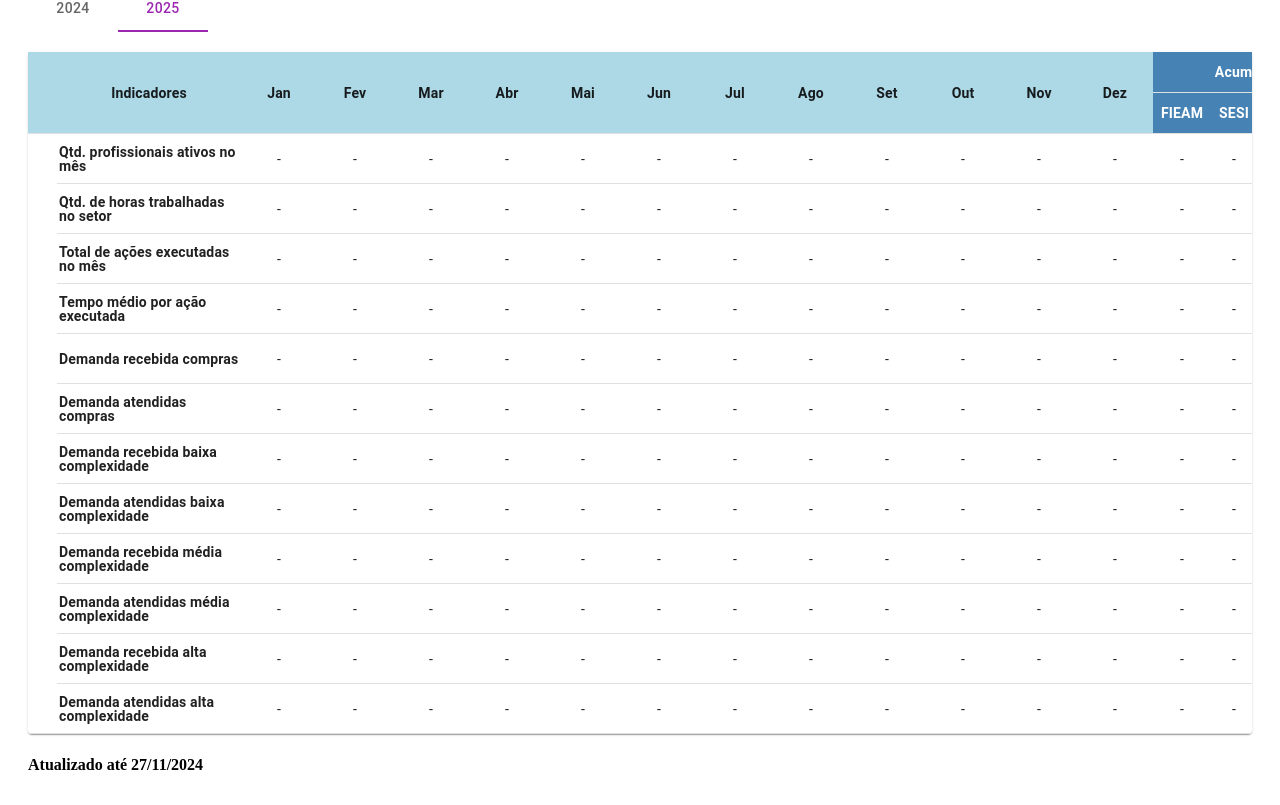
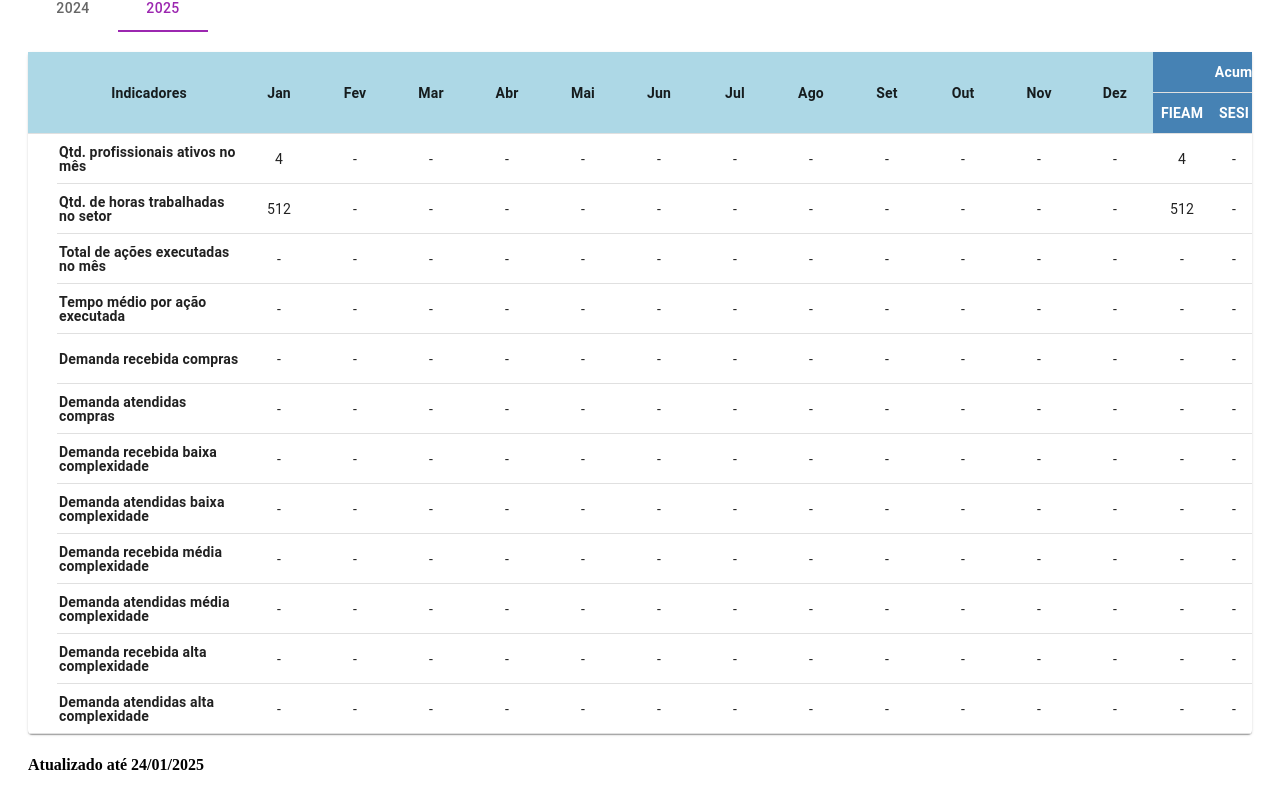
Before and after one commit to Jonathanbfb/organograma, a React (Vite) app: page /setor/Geral in a window 1280 px wide. Shown: the part 2915-3720 px from the top of the page. Built offline with nearby package versions, Linux system fonts and the light colour scheme.

Commit message:
Atualização 24-01

```diff
--- a/src/pages/setores/Administracao.tsx
+++ b/src/pages/setores/Administracao.tsx
@@ -28,71 +28,67 @@ const Administracao: React.FC = () => {
   [
     {
       "indicadores": "Qtd. profissionais ativos no mês",
-      "jan": "-", "fev": "-", "mar": "-", "abr": "-", "mai": "-", "jun": "-", "jul": "-", "ago": "-", "set": "-", "out": "-", "nov": "-",
-      "acumulado": { "fieam": "-", "sesi": "-", "senai": "-", "iel": "-" }
+      "jan": "-", "fev": "-", "mar": "-", "abr": "-", "mai": "-", "jun": "-", "jul": "-", "ago": "-", "set": "-", "out": "-", "nov": 5,"dez": 5,
+      "acumulado": { "fieam": 10, "sesi": "-", "senai": "-", "iel": "-" }
     },
     {
       "indicadores": "Qtd. de horas trabalhadas no setor",
-      "jan": "-", "fev": "-", "mar": "-", "abr": "-", "mai": "-", "jun": "-", "jul": "-", "ago": "-", "set": "-", "out": "-", "nov": "-",
-      "acumulado": { "fieam": "-", "sesi": "-", "senai": "-", "iel": "-" }
+      "jan": "-", "fev": "-", "mar": "-", "abr": "-", "mai": "-", "jun": "-", "jul": "-", "ago": "-", "set": "-", "out": "-", "nov": 760,"dez": 646,
+      "acumulado": { "fieam":1.406, "sesi": "-", "senai": "-", "iel": "-" }
     },
     {
       "indicadores": "Total de ações executadas no mês",
-      "jan": "-", "fev": "-", "mar": "-", "abr": "-", "mai": "-", "jun": "-", "jul": "-", "ago": "-", "set": "-", "out": "-", "nov": "-",
-      "acumulado": { "fieam": "-", "sesi": "-", "senai": "-", "iel": "-" }
+      "jan": "-", "fev": "-", "mar": "-", "abr": "-", "mai": "-", "jun": "-", "jul": "-", "ago": "-", "set": "-", "out": "-", "nov": 230,"dez": 362,
+      "acumulado": { "fieam": 592, "sesi": "-", "senai": "-", "iel": "-" }
     },
 
     {
       "indicadores": "Tempo médio por ação executada",
-      "jan": "-", "fev": "-", "mar": "-", "abr": "-", "mai": "-", "jun": "-", "jul": "-", "ago": "-", "set": "-", "out": "-", "nov": "-",
+      "jan": "-", "fev": "-", "mar": "-", "abr": "-", "mai": "-", "jun": "-", "jul": "-", "ago": "-", "set": "-", "out": "-", "nov": "3h10min","dez": "1h46min",
       "acumulado": { "fieam": "-", "sesi": "-", "senai": "-", "iel": "-" }
     },
 
     {
       "indicadores": "Número de demandas de ajustes de ponto",
-      "jan": "-", "fev": "-", "mar": "-", "abr": "-", "mai": "-", "jun": "-", "jul": "-", "ago": "-", "set": "-", "out": "-", "nov": "20", "dez": "-",
-      "acumulado": { "fieam": "-", "sesi": "-", "senai": "-", "iel": "-" }
+      "jan": "-", "fev": "-", "mar": "-", "abr": "-", "mai": "-", "jun": "-", "jul": "-", "ago": "-", "set": "-", "out": "-", "nov": 20, "dez": 62,
+      "acumulado": { "fieam": 82, "sesi": "-", "senai": "-", "iel": "-" }
     },
     {
       "indicadores": "Apontamentos consolidados (% de conclusão)",
-      "jan": "-", "fev": "-", "mar": "-", "abr": "-", "mai": "-", "jun": "-", "jul": "-", "ago": "-", "set": "-", "out": "-", "nov": "16", "dez": "-",
-      "acumulado": { "fieam": "-", "sesi": "-", "senai": "-", "iel": "-" }
+      "jan": "-", "fev": "-", "mar": "-", "abr": "-", "mai": "-", "jun": "-", "jul": "-", "ago": "-", "set": "-", "out": "-", "nov": 16, "dez": 16,
+      "acumulado": { "fieam": 32, "sesi": "-", "senai": "-", "iel": "-" }
     },
     {
       "indicadores": "Número de medições",
-      "jan": "-", "fev": "-", "mar": "-", "abr": "-", "mai": "-", "jun": "-", "jul": "-", "ago": "-", "set": "-", "out": "-", "nov": "15", "dez": "-",
-      "acumulado": { "fieam": "-", "sesi": "-", "senai": "-", "iel": "-" }
+      "jan": "-", "fev": "-", "mar": "-", "abr": "-", "mai": "-", "jun": "-", "jul": "-", "ago": "-", "set": "-", "out": "-", "nov": 15, "dez": 15,
+      "acumulado": { "fieam": 30, "sesi": "-", "senai": "-", "iel": "-" }
     },
     {
       "indicadores": "Número de conferencia de notas fiscais",
-      "jan": "-", "fev": "-", "mar": "-", "abr": "-", "mai": "-", "jun": "-", "jul": "-", "ago": "-", "set": "-", "out": "-", "nov": "30", "dez": "-",
-      "acumulado": { "fieam": "-", "sesi": "-", "senai": "-", "iel": "-" }
+      "jan": "-", "fev": "-", "mar": "-", "abr": "-", "mai": "-", "jun": "-", "jul": "-", "ago": "-", "set": "-", "out": "-", "nov": 30, "dez": 32,
+      "acumulado": { "fieam": 62, "sesi": "-", "senai": "-", "iel": "-" }
     },
     {
       "indicadores": "Número de cadastros CRM/Genesis",
-      "jan": "-", "fev": "-", "mar": "-", "abr": "-", "mai": "-", "jun": "-", "jul": "-", "ago": "-", "set": "-", "out": "-", "nov": "111", "dez": "-",
+      "jan": 283, "fev": "-", "mar": "-", "abr": "-", "mai": "-", "jun": "-", "jul": "-", "ago": "-", "set": "-", "out": "-", "nov": 111, "dez": 172,
       "acumulado": { "fieam": "-", "sesi": "-", "senai": "-", "iel": "-" }
     },
     {
       "indicadores": "Número de contratos renovados",
       "jan": "-", "fev": "-", "mar": "-", "abr": "-", "mai": "-", "jun": "-", "jul": "-", "ago": "-", "set": "-", "out": "-", "nov": "12", "dez": "-",
-      "acumulado": { "fieam": "-", "sesi": "-", "senai": "-", "iel": "-" }
+      "acumulado": { "fieam": 12, "sesi": "-", "senai": "-", "iel": "-" }
     },
     {
       "indicadores": "Número de adesões",
-      "jan": "-", "fev": "-", "mar": "-", "abr": "-", "mai": "-", "jun": "-", "jul": "-", "ago": "-", "set": "-", "out": "-", "nov": "14", "dez": "-",
-      "acumulado": { "fieam": "-", "sesi": "-", "senai": "-", "iel": "-" }
-    }
-  ]
-
-
-
+      "jan": "-", "fev": "-", "mar": "-", "abr": "-", "mai": "-", "jun": "-", "jul": "-", "ago": "-", "set": "-", "out": "-", "nov": 26, "dez": 65,
+      "acumulado": { "fieam": "-", "sesi": 65, "senai": 3, "iel": 23 }
+    }]
   const data2025 = [
 
     {
       "indicadores": "Qtd. profissionais ativos no mês",
-      "jan": "-", "fev": "-", "mar": "-", "abr": "-", "mai": "-", "jun": "-", "jul": "-", "ago": "-", "set": "-", "out": "-", "nov": "-",
-      "acumulado": { "fieam": "-", "sesi": "-", "senai": "-", "iel": "-" }
+      "jan": 4, "fev": "-", "mar": "-", "abr": "-", "mai": "-", "jun": "-", "jul": "-", "ago": "-", "set": "-", "out": "-", "nov": "-",
+      "acumulado": { "fieam": 4, "sesi": "-", "senai": "-", "iel": "-" }
     },
     {
       "indicadores": "Qtd. de horas trabalhadas no setor",
--- a/src/pages/setores/Design.tsx
+++ b/src/pages/setores/Design.tsx
@@ -23,81 +23,76 @@ const Design: React.FC = () => {
   const data2024 = [
     {
       "indicadores": "Qtd. profissionais ativos no mês",
-      "jan": "-", "fev": "-", "mar": "-", "abr": "-", "mai": "-", "jun": "-", "jul": "-", "ago": "-", "set": "-", "out": "-", "nov": "-",
+      "jan": "-", "fev": "-", "mar": "-", "abr": "-", "mai": "-", "jun": "-", "jul": "-", "ago": "-", "set": "-", "out": "-", "nov": 4,"dez":4,
+      "acumulado": { "fieam": 8, "sesi": "-", "senai": "-", "iel": "-" }
+    },
+    {
+      "indicadores": "Qtd. de horas trabalhadas no setor",
+      "jan": "-", "fev": "-", "mar": "-", "abr": "-", "mai": "-", "jun": "-", "jul": "-", "ago": "-", "set": "-", "out": "-", "nov": 640,"dez":544,
+      "acumulado": { "fieam": 1.184, "sesi": "-", "senai": "-", "iel": "-" }
+    },
+    {
+      "indicadores": "Total de ações executadas no mês",
+      "jan": "-", "fev": "-", "mar": "-", "abr": "-", "mai": "-", "jun": "-", "jul": "-", "ago": "-", "set": "-", "out": "-", "nov": 1203,"dez":331,
+      "acumulado": { "fieam": 1035, "sesi": 266, "senai": 169, "iel": 64  }
+    },
+    {
+      "indicadores": "Tempo médio por ação executada",
+      "jan": "-", "fev": "-", "mar": "-", "abr": "-", "mai": "-", "jun": "-", "jul": "-", "ago": "-", "set": "-", "out": "-", "nov": "30min","dez": "1h30min",
       "acumulado": { "fieam": "-", "sesi": "-", "senai": "-", "iel": "-" }
     },
     {
-      "indicadores": "Qtd. de horas trabalhadas no setor",
-      "jan": "-", "fev": "-", "mar": "-", "abr": "-", "mai": "-", "jun": "-", "jul": "-", "ago": "-", "set": "-", "out": "-", "nov": "-",
-      "acumulado": { "fieam": "-", "sesi": "-", "senai": "-", "iel": "-" }
-    },
-    {
-      "indicadores": "Total de ações executadas no mês",
-      "jan": "-", "fev": "-", "mar": "-", "abr": "-", "mai": "-", "jun": "-", "jul": "-", "ago": "-", "set": "-", "out": "-", "nov": "-",
-      "acumulado": { "fieam": "-", "sesi": "-", "senai": "-", "iel": "-" }
-    },
-
-    {
-      "indicadores": "Tempo médio por ação executada",
-      "jan": "-", "fev": "-", "mar": "-", "abr": "-", "mai": "-", "jun": "-", "jul": "-", "ago": "-", "set": "-", "out": "-", "nov": "-",
-      "acumulado": { "fieam": "-", "sesi": "-", "senai": "-", "iel": "-" }
-    },
-
-    {
       "indicadores": "Demanda recebida compras",
-      "jan": "-", "fev": "-", "mar": "-", "abr": "-", "mai": "-", "jun": "-", "jul": "-", "ago": "-", "set": "-", "out": "-", "nov": "-",
-      "acumulado": { "fieam": "-", "sesi": "-", "senai": "-", "iel": "-" }
+      "jan": "-", "fev": "-", "mar": "-", "abr": "-", "mai": "-", "jun": "-", "jul": "-", "ago": "-", "set": "-", "out": "-", "nov": 8,"dez": 15,
+      "acumulado": { "fieam": 5, "sesi": 8, "senai": 10, "iel": "-" }
     },
     {
       "indicadores": "Demanda atendidas compras",
-      "jan": "-", "fev": "-", "mar": "-", "abr": "-", "mai": "-", "jun": "-", "jul": "-", "ago": "-", "set": "-", "out": "-", "nov": "-",
-      "acumulado": { "fieam": "-", "sesi": "-", "senai": "-", "iel": "-" }
+      "jan": "-", "fev": "-", "mar": "-", "abr": "-", "mai": "-", "jun": "-", "jul": "-", "ago": "-", "set": "-", "out": "-", "nov": 11,"dez": 18,
+      "acumulado": { "fieam": 8, "sesi": 8, "senai": 13, "iel": "-" }
     },
     {
       "indicadores": "Demanda recebida baixa complexidade",
-      "jan": "-", "fev": "-", "mar": "-", "abr": "-", "mai": "-", "jun": "-", "jul": "-", "ago": "-", "set": "-", "out": "-", "nov": "-",
-      "acumulado": { "fieam": "-", "sesi": "-", "senai": "-", "iel": "-" }
+      "jan": "-", "fev": "-", "mar": "-", "abr": "-", "mai": "-", "jun": "-", "jul": "-", "ago": "-", "set": "-", "out": "-", "nov": 503,"dez": 79,
+      "acumulado": { "fieam": 478, "sesi": 62, "senai": 22, "iel": 20 }
     },
     {
       "indicadores": "Demanda atendidas baixa complexidade",
-      "jan": "-", "fev": "-", "mar": "-", "abr": "-", "mai": "-", "jun": "-", "jul": "-", "ago": "-", "set": "-", "out": "-", "nov": "-",
-      "acumulado": { "fieam": "-", "sesi": "-", "senai": "-", "iel": "-" }
+      "jan": "-", "fev": "-", "mar": "-", "abr": "-", "mai": "-", "jun": "-", "jul": "-", "ago": "-", "set": "-", "out": "-", "nov": 503,"dez": 79,
+      "acumulado": { "fieam": 478, "sesi": 62, "senai": 22, "iel": 20}
     },
     {
       "indicadores": "Demanda recebida média complexidade",
-      "jan": "-", "fev": "-", "mar": "-", "abr": "-", "mai": "-", "jun": "-", "jul": "-", "ago": "-", "set": "-", "out": "-", "nov": "-",
-      "acumulado": { "fieam": "-", "sesi": "-", "senai": "-", "iel": "-" }
+      "jan": "-", "fev": "-", "mar": "-", "abr": "-", "mai": "-", "jun": "-", "jul": "-", "ago": "-", "set": "-", "out": "-", "nov": 53,"dez": 32,
+      "acumulado": { "fieam": 12, "sesi": 49, "senai": 18, "iel": 6 }
     },
     {
       "indicadores": "Demanda atendidas média complexidade",
-      "jan": "-", "fev": "-", "mar": "-", "abr": "-", "mai": "-", "jun": "-", "jul": "-", "ago": "-", "set": "-", "out": "-", "nov": "-",
-      "acumulado": { "fieam": "-", "sesi": "-", "senai": "-", "iel": "-" }
+      "jan": "-", "fev": "-", "mar": "-", "abr": "-", "mai": "-", "jun": "-", "jul": "-", "ago": "-", "set": "-", "out": "-", "nov": 53,"dez": 32,
+      "acumulado": { "fieam": 12, "sesi": 49, "senai": 18, "iel": 6 }
     },
     {
       "indicadores": "Demanda recebida alta complexidade",
-      "jan": "-", "fev": "-", "mar": "-", "abr": "-", "mai": "-", "jun": "-", "jul": "-", "ago": "-", "set": "-", "out": "-", "nov": "-",
-      "acumulado": { "fieam": "-", "sesi": "-", "senai": "-", "iel": "-" }
+      "jan": "-", "fev": "-", "mar": "-", "abr": "-", "mai": "-", "jun": "-", "jul": "-", "ago": "-", "set": "-", "out": "-", "nov": 36,"dez": 38,
+      "acumulado": { "fieam": 21, "sesi": 14, "senai": 33, "iel": 6 }
     },
-
-
-
     {
       "indicadores": "Demanda atendidas alta complexidade",
-      "jan": "-", "fev": "-", "mar": "-", "abr": "-", "mai": "-", "jun": "-", "jul": "-", "ago": "-", "set": "-", "out": "-", "nov": "-",
-      "acumulado": { "fieam": "-", "sesi": "-", "senai": "-", "iel": "-" }
+      "jan": "-", "fev": "-", "mar": "-", "abr": "-", "mai": "-", "jun": "-", "jul": "-", "ago": "-", "set": "-", "out": "-", "nov": 36,"dez": 38,
+      "acumulado": { "fieam": 21, "sesi": 14, "senai": 33, "iel": 6 }
     },
 
   ];
   const data2025 = [
     {
       "indicadores": "Qtd. profissionais ativos no mês",
-      "jan": "-", "fev": "-", "mar": "-", "abr": "-", "mai": "-", "jun": "-", "jul": "-", "ago": "-", "set": "-", "out": "-", "nov": "-",
-      "acumulado": { "fieam": "-", "sesi": "-", "senai": "-", "iel": "-" }
+      "jan": 4, "fev": "-", "mar": "-", "abr": "-", "mai": "-", "jun": "-", "jul": "-", "ago": "-", "set": "-", "out": "-", "nov": "-",
+      "acumulado": { "fieam": 4, "sesi": "-", "senai": "-", "iel": "-" }
     },
     {
       "indicadores": "Qtd. de horas trabalhadas no setor",
-      "jan": "-", "fev": "-", "mar": "-", "abr": "-", "mai": "-", "jun": "-", "jul": "-", "ago": "-", "set": "-", "out": "-", "nov": "-",
-      "acumulado": { "fieam": "-", "sesi": "-", "senai": "-", "iel": "-" }
+      "jan": 512, "fev": "-", "mar": "-", "abr": "-", "mai": "-", "jun": "-", "jul": "-", "ago": "-", "set": "-", "out": "-", "nov": "-",
+      "acumulado": { "fieam": 512, "sesi": "-", "senai": "-", "iel": "-" }
     },
     {
       "indicadores": "Total de ações executadas no mês",
@@ -392,7 +387,7 @@ const Design: React.FC = () => {
           </Table>
         </TableContainer>
       </Paper>
-      <h4>Atualizado até 27/11/2024</h4>
+      <h4>Atualizado até 24/01/2025</h4>
     </div>
   );
 };
```
